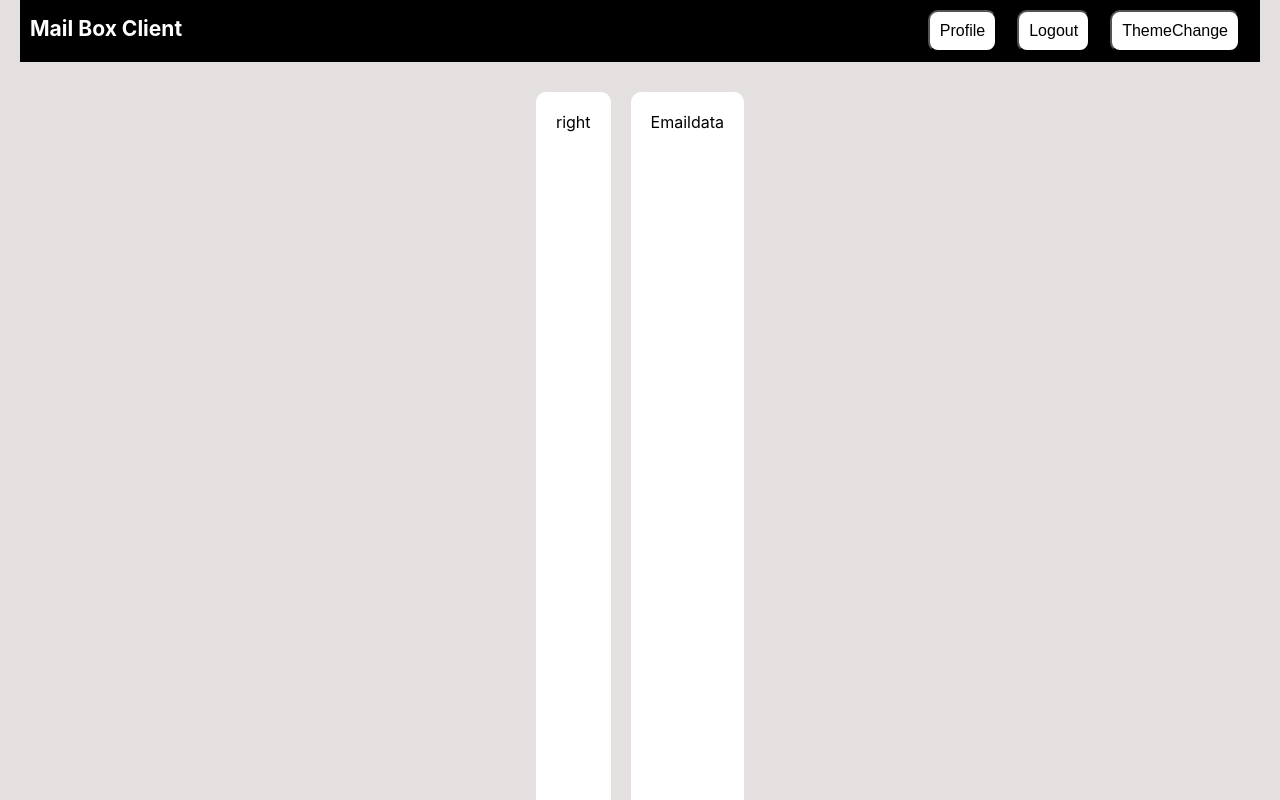
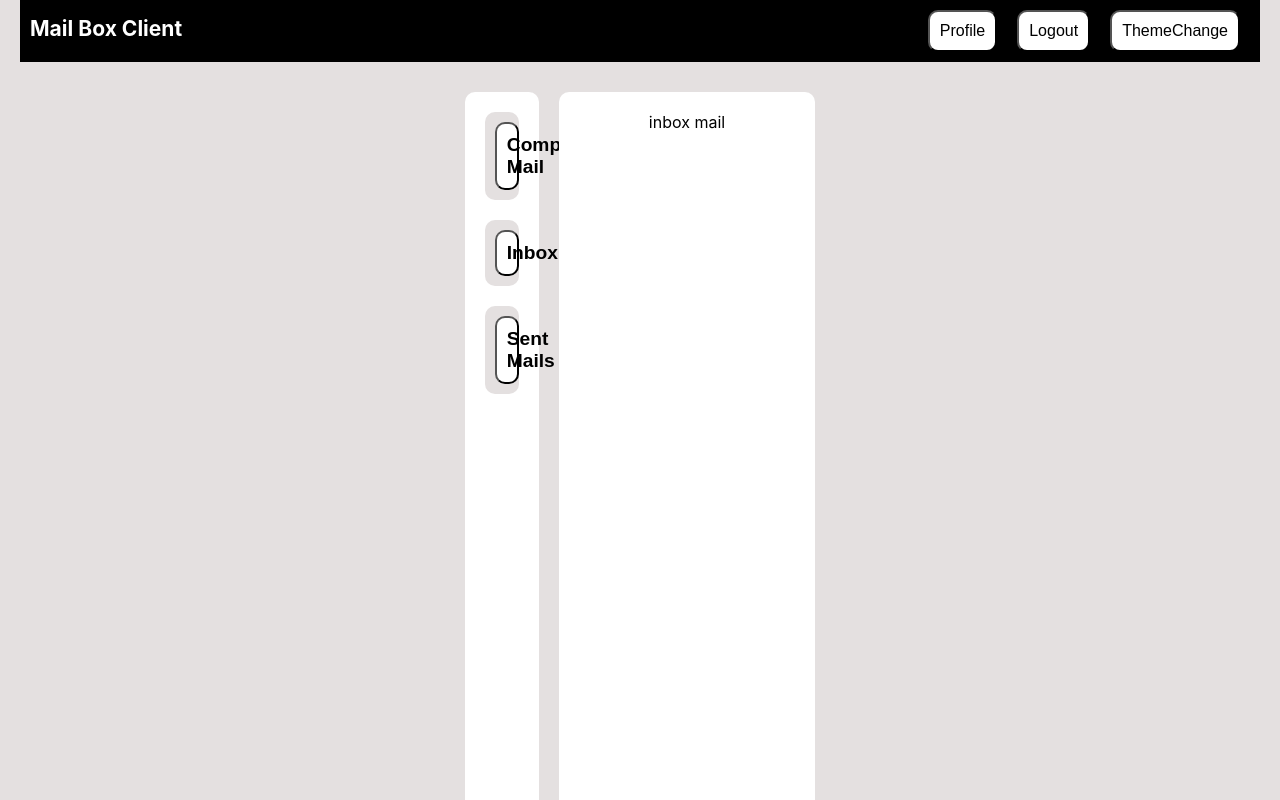
Before and after one commit to Shubham-S-Nimje/Mail-Box-Client, a React (Create React App) app: page /body in a window 1280 px wide. Shown: the top 800 px of the page. Built offline with nearby package versions, Linux system fonts and the light colour scheme.

Commit message:
incomplete Compose and send Mail

```diff
--- a/package.json
+++ b/package.json
@@ -7,8 +7,10 @@
     "@testing-library/jest-dom": "^5.16.5",
     "@testing-library/react": "^13.4.0",
     "@testing-library/user-event": "^13.5.0",
+    "draft-js": "^0.11.7",
     "react": "^18.2.0",
     "react-dom": "^18.2.0",
+    "react-draft-wysiwyg": "^1.15.0",
     "react-redux": "^8.0.5",
     "react-scripts": "5.0.1",
     "web-vitals": "^2.1.4"
--- /dev/null
+++ b/src/components/body/Leftbar.css
@@ -0,0 +1,15 @@
+.composemail {
+    background-color:rgb(228, 224, 224);
+    border-radius: 10px;
+    font-weight: bold;
+    padding: 10px;
+}
+
+.composemail button{
+    border-radius: 10px;
+    font-weight: bold;
+    width: 100%;
+    background-color: white;
+    color: black;
+    font-size: larger;
+}
--- /dev/null
+++ b/src/components/body/Leftbar.jsx
@@ -0,0 +1,47 @@
+import React, { Fragment } from 'react'
+import './Leftbar.css'
+const Leftbar = (props) => {
+    const ComposemailHandler = (event) => {
+        event.preventDefault();
+        props.Setcomposemail(true)
+        props.SetInboxmail(false)
+        props.SetSentmail(false)
+      }
+
+      const InboxmailHandler = (event) => {
+        event.preventDefault();
+        props.Setcomposemail(false)
+        props.SetInboxmail(true)
+        props.SetSentmail(false)
+      }
+
+      const SentmailHandler = (event) => {
+        event.preventDefault();
+        props.Setcomposemail(false)
+        props.SetInboxmail(false)
+        props.SetSentmail(true)
+      }
+  return (
+    <Fragment>
+        <div className='composemail'>
+        <button
+        onClick={ComposemailHandler}
+        >Compose Mail</button>
+        </div>
+
+        <div className='composemail'>
+        <button
+        onClick={InboxmailHandler}
+        >Inbox</button>
+        </div>
+
+        <div className='composemail'>
+        <button
+        onClick={SentmailHandler}
+        >Sent Mails</button>
+        </div>
+        </Fragment>
+  )
+}
+
+export default Leftbar
--- a/src/components/pages/Home/Home.css
+++ b/src/components/pages/Home/Home.css
@@ -4,13 +4,7 @@
     padding: 0px;
     display: flex;
 }
-.homeleft {
-    width: 20%;
-    background-color: white;
-    border-radius: 10px;
-    padding: 20px;
-    margin: 10px;
-}
+
 
 .homeright {
     background-color: white;
@@ -19,3 +13,13 @@
     margin: 10px;
     width: 100%;
 }
+
+.homeleft {
+    width: 20%;
+    background-color: white;
+    border-radius: 10px;
+    margin: 10px;
+    text-align: center;
+    height: 100vh;
+    padding: 0px;
+}
--- a/src/components/pages/Home/Home.jsx
+++ b/src/components/pages/Home/Home.jsx
@@ -1,17 +1,36 @@
-import React, { Fragment } from 'react'
+import React, { Fragment, useState } from 'react'
 import { useSelector } from 'react-redux'
 import Signin from '../signin/Signin'
 import './Home.css'
+import Composemail from '../composemail/Composemail'
+import Leftbar from '../../body/Leftbar'
+import Inboxmails from '../inbox/Inboxmail.jsx'
+import Sentmails from '../sentmail/Sentmail'
 
 const Home = () => {
+  const [Inboxmail, SetInboxmail] = useState(true);
+  const [Sentmail, SetSentmail] = useState(false);
+  const [composemail, Setcomposemail] = useState(false);
   const isauth = useSelector(state => state.auth.isAutenticate)
 
   return (
     <Fragment>
     {isauth && <div className='home'>
-      <div className='homeleft'>right</div>
+    <div className='homeleft'>
+      <Leftbar
+      Setcomposemail={Setcomposemail}
+      SetInboxmail={SetInboxmail}
+      SetSentmail={SetSentmail}
+      />
+      </div>
       <div className='homeright'>
-      Emaildata
+        <div>{composemail && <Composemail
+        Setcomposemail={Setcomposemail}
+      SetInboxmail={SetInboxmail}
+      SetSentmail={SetSentmail}
+      />}</div>
+        <div>{Inboxmail && <Inboxmails/>}</div>
+        <div>{Sentmail && <Sentmails/>}</div>
       </div>
     </div>}
     {!isauth && <Signin/>}
--- /dev/null
+++ b/src/components/pages/composemail/Composemail.css
@@ -0,0 +1,34 @@
+.composemail{
+    background-color: white;
+    margin: 20px;
+    padding: 20px;
+    text-align: center;
+}
+
+.editor {
+    width:100%;
+    border-radius: 10px;
+    margin: 10px 0px 10px 0px;
+    padding: 10px;
+    border-style:solid;
+    border-width: thin;
+}
+
+.composemail form {
+    width: 80%;
+    text-align: start;
+}
+
+.composemail form button {
+    width: 20%;
+    background-color: black;
+    color: white;
+}
+
+.composemail input{
+    font-size: larger;
+}
+
+.composemail textarea{
+    font-size:x-large
+}
--- /dev/null
+++ b/src/components/pages/composemail/Composemail.jsx
@@ -0,0 +1,87 @@
+import React, { useRef, useState } from "react";
+import "./Composemail.css";
+import { Editor } from "react-draft-wysiwyg";
+import "react-draft-wysiwyg/dist/react-draft-wysiwyg.css";
+import { EditorState, convertToRaw } from "draft-js";
+
+const Composemail = (props) => {
+  const sentmailto = useRef();
+  const mailsubject = useRef();
+  const maildescribtion = useRef();
+
+  const localId = localStorage.getItem("localId");
+
+  const SentmailHandler = (event) => {
+    event.preventDefault();
+    const Enteredsentmailto = sentmailto.current.value;
+    const Enteredmailsubject = mailsubject.current.value;
+    const Enteredmaildescribtion = maildescribtion.current.value;
+
+    const maildata = {
+      Enteredsentmailto,
+      Enteredmailsubject,
+      Enteredmaildescribtion,
+    };
+
+
+    fetch(
+      `https://mail-box-client-6a44b-default-rtdb.firebaseio.com/${localId}.json`,
+      {
+        method: "POST",
+        body: JSON.stringify(maildata),
+        headers: {
+          "Content-Type": "application/json",
+        },
+      }
+    )
+      .then((res) => res.json())
+      .then((data) => {
+        console.log(data);
+        props.Setcomposemail(false);
+        props.SetInboxmail(false);
+        props.SetSentmail(true);
+      })
+      .catch((err) => {
+        alert(err.message);
+      });
+  };
+
+  const [editorState, setEditorState] = useState(() =>
+  EditorState.createEmpty());
+  const updateTextDescription = async (state) => {
+    await setEditorState(state);
+    const data = convertToRaw(editorState.getCurrentContent());
+    console.log(data)
+  };
+
+
+  return (
+    <div className="composemail">
+      <h2>Compose Mail</h2>
+      <form onSubmit={SentmailHandler}>
+        <div>
+          <label>To : </label>
+          <input type="email" ref={sentmailto} required></input>
+        </div>
+        <div>
+          <label>Subject : </label>
+          <input type="text" ref={mailsubject} required></input>
+        </div>
+        <div className="text">
+          <Editor
+            type="text"
+            editorState={editorState}
+onEditorStateChange={updateTextDescription}
+            ref={maildescribtion}
+            editorClassName="editor"
+            required
+          />
+        </div>
+
+        <button type="submit">Send</button>
+      </form>
+    </div>
+  );
+};
+
+export default Composemail;
--- /dev/null
+++ b/src/components/pages/inbox/Inboxmail.jsx
@@ -0,0 +1,11 @@
+import React from 'react'
+
+const Inboxmails = () => {
+  return (
+    <div>
+      inbox mail
+    </div>
+  )
+}
+
+export default Inboxmails
--- /dev/null
+++ b/src/components/pages/sentmail/Sentmail.jsx
@@ -0,0 +1,11 @@
+import React from 'react'
+
+const Sentmails = () => {
+  return (
+    <div>
+      sentmail
+    </div>
+  )
+}
+
+export default Sentmails
```
Also changed, not shown: 1 other file (tests, documents, lock files or other folders).
